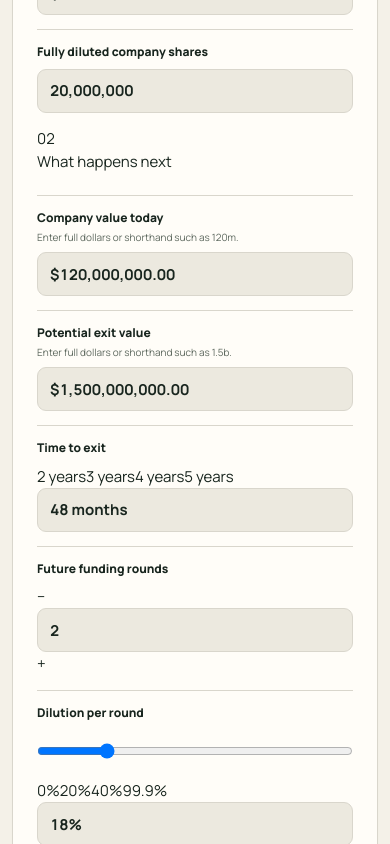
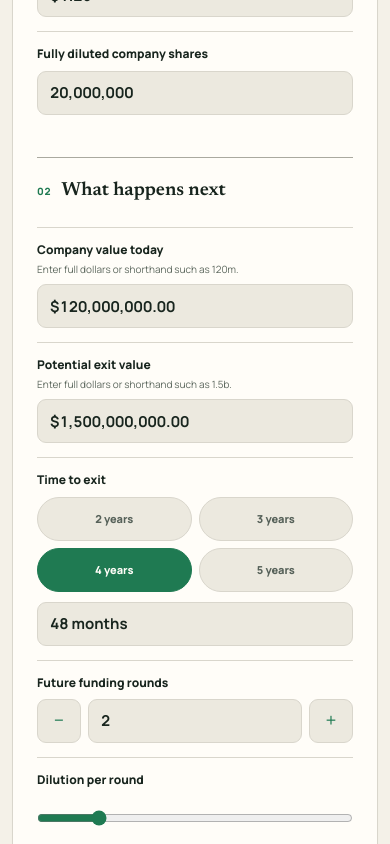
Before and after one commit to qbzenker/startupequitycalculator, a Next.js app: page / in a window 390 px wide. Shown: the part 2080-2924 px from the top of the page. Built offline with nearby package versions, Linux system fonts and the light colour scheme.

Commit message:
feat: polish semantic controls across breakpoints

```diff
--- a/app/globals.css
+++ b/app/globals.css
@@ -833,6 +833,165 @@ a {
   text-align: right;
 }
 
+.assumption-section + .assumption-section {
+  margin-top: 28px;
+}
+
+.assumption-section-heading {
+  display: flex;
+  align-items: baseline;
+  gap: 10px;
+  padding-top: 18px;
+  border-top: 1px solid var(--border-strong);
+}
+
+.assumption-section-heading h3,
+.assumption-section-index {
+  margin: 0;
+}
+
+.assumption-section-heading h3 {
+  font-family: var(--font-newsreader), Georgia, serif;
+  font-size: 19px;
+  font-weight: 600;
+}
+
+.assumption-section-index {
+  color: var(--green);
+  font-size: 10px;
+  font-weight: 850;
+  letter-spacing: 0.08em;
+}
+
+.field-group-rich {
+  grid-template-columns: 1fr;
+  align-items: start;
+}
+
+.choice-field,
+.slider-number-field {
+  display: grid;
+  gap: 10px;
+}
+
+.quick-choices {
+  display: flex;
+  flex-wrap: wrap;
+  gap: 7px;
+}
+
+.quick-choices button {
+  min-height: 44px;
+  padding: 0 12px;
+  border: 1px solid var(--border);
+  border-radius: 999px;
+  background: var(--surface-muted);
+  color: var(--ink-soft);
+  cursor: pointer;
+  font-size: 11px;
+  font-weight: 800;
+}
+
+.quick-choices button[aria-pressed="true"] {
+  border-color: var(--green);
+  background: var(--green);
+  color: var(--surface);
+}
+
+.exact-value-input {
+  max-width: 180px;
+  margin-left: auto;
+}
+
+.stepper-field {
+  display: grid;
+  grid-template-columns: 44px minmax(88px, 1fr) 44px;
+  gap: 7px;
+}
+
+.stepper-field button {
+  width: 44px;
+  min-height: 44px;
+  border: 1px solid var(--border);
+  border-radius: 9px;
+  background: var(--surface-muted);
+  color: var(--green);
+  cursor: pointer;
+  font-size: 19px;
+}
+
+.stepper-field button:disabled {
+  color: var(--ink-faint);
+  cursor: not-allowed;
+  opacity: 0.6;
+}
+
+.stepper-value {
+  text-align: center;
+}
+
+.slider-number-field input[type="range"] {
+  width: 100%;
+  min-height: 44px;
+  margin: 0;
+  padding: 0;
+  border: 0;
+  border-radius: 0;
+  background: transparent;
+  accent-color: var(--green);
+  cursor: pointer;
+}
+
+.slider-scale {
+  position: relative;
+  height: 12px;
+  color: var(--ink-faint);
+  font-size: 9px;
+  font-variant-numeric: tabular-nums;
+}
+
+.slider-scale span {
+  position: absolute;
+  transform: translateX(-50%);
+}
+
+.slider-scale span:first-child {
+  transform: none;
+}
+
+.slider-scale span:last-child {
+  transform: none;
+}
+
+@media (max-width: 700px) {
+  .field-group,
+  .field-group-rich {
+    grid-template-columns: 1fr;
+    gap: 9px;
+  }
+
+  .field-control input {
+    text-align: left;
+  }
+
+  .exact-value-input {
+    width: 100%;
+    max-width: none;
+    margin-left: 0;
+  }
+
+  .quick-choices button {
+    flex: 1 1 calc(50% - 7px);
+  }
+}
+
+@media (prefers-reduced-motion: reduce) {
+  .quick-choices button,
+  .stepper-field button {
+    transition-duration: 0.01ms;
+  }
+}
+
 .mode-specific-fields {
   margin-top: 0;
 }
```
Also changed, not shown: 1 other file (tests, documents, lock files or other folders).
